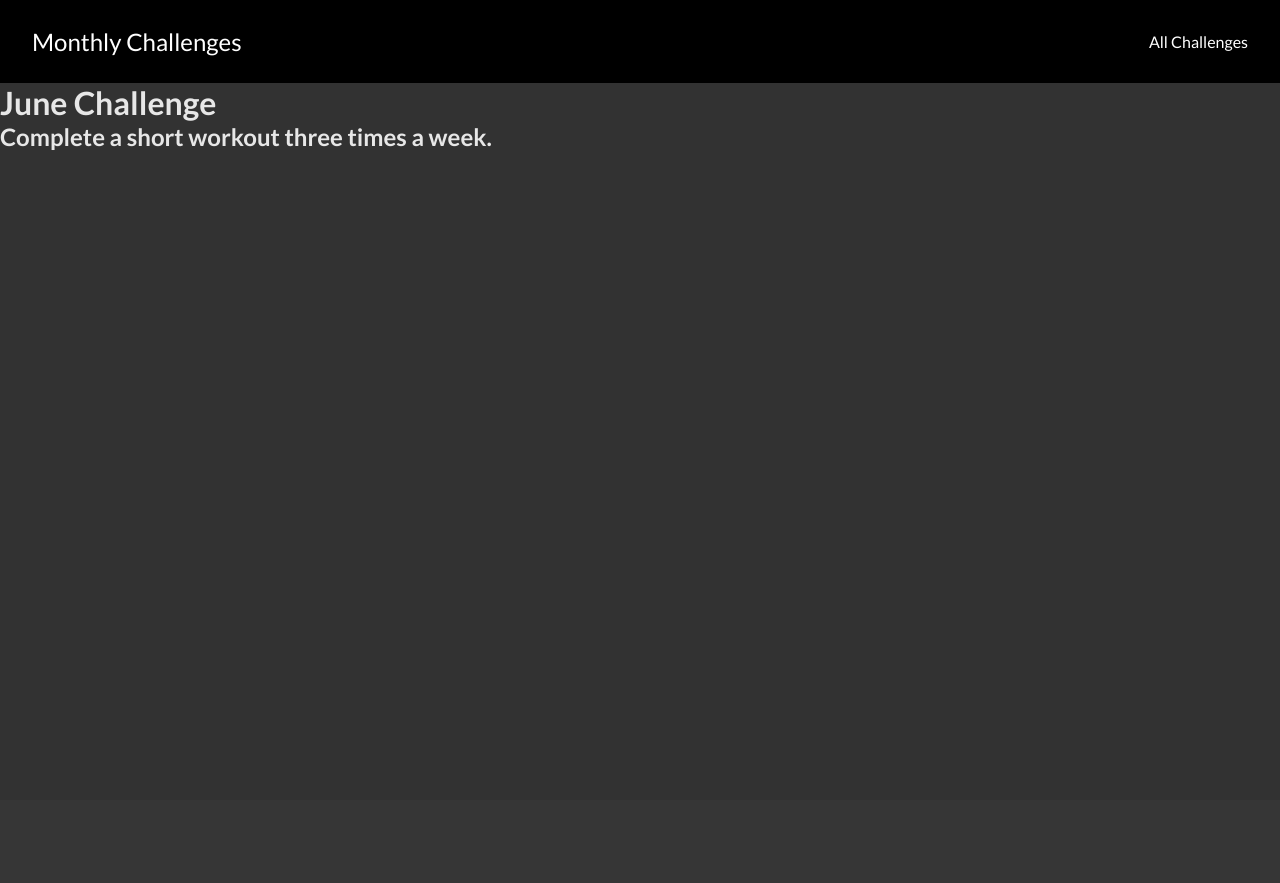
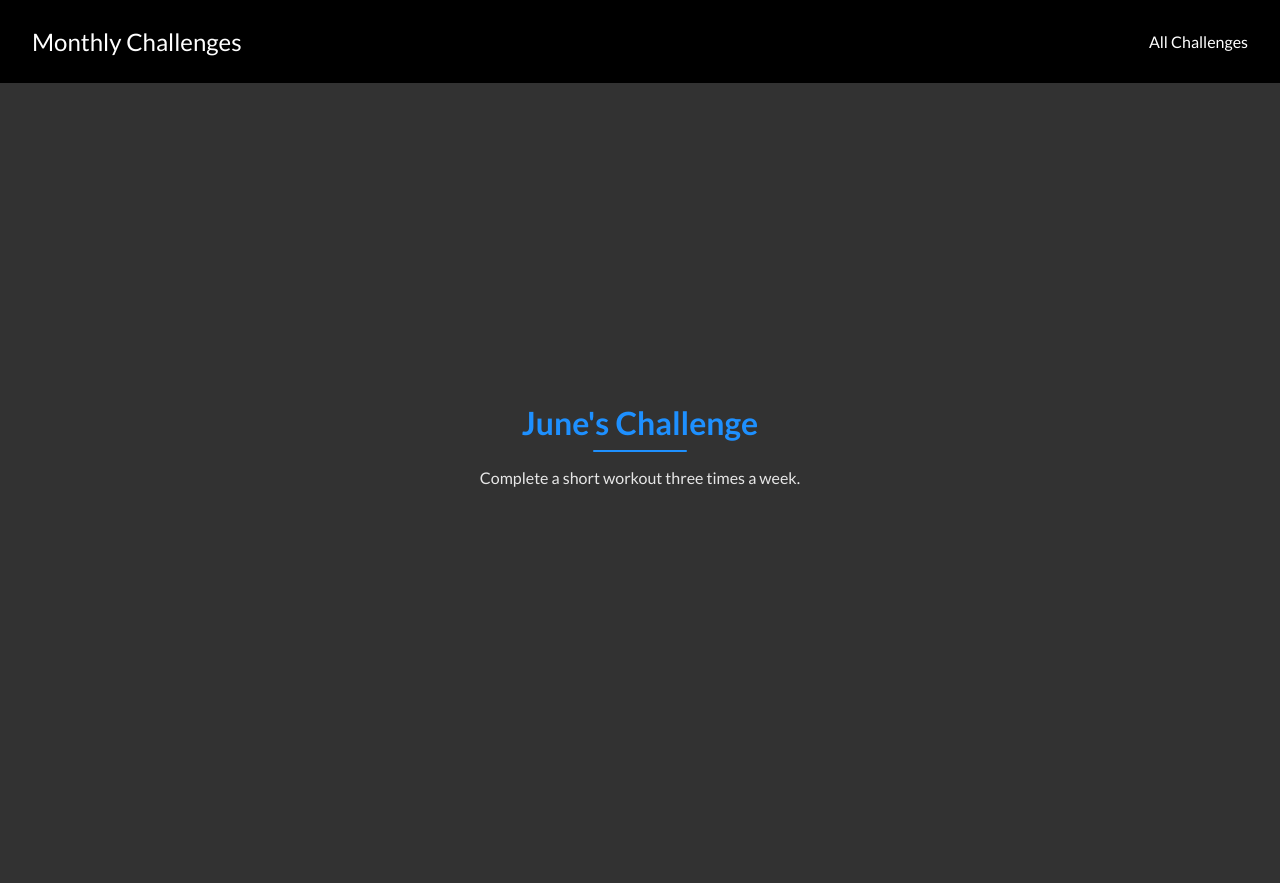
Before and after one commit to yahya-sh/monthly_challenges, a Django app: page /challenges/june/ in a window 1280 px wide. Before the commit the page ends 150 px from the top, so only its background shows below. Run offline with Django 5.2, Linux system fonts and the light colour scheme.

Commit message:
styling the monthly challenge page

```diff
--- /dev/null
+++ b/challenges/static/challenges/monthly-challenge.css
@@ -0,0 +1,24 @@
+.content {
+    display: flex;
+    flex-direction: column;
+    justify-content: flex-start;
+    align-items: center;
+    min-height: 100vh;
+    box-sizing: border-box;
+    padding-top: 40vh;
+    margin: 0;
+}
+
+.month-challenge-heading {
+    color: dodgerblue;
+}
+
+.month-challenge-heading::after {
+    content: '';
+    display: block;
+    background-color: dodgerblue;
+    border-radius: 2px;
+    width: 40%;
+    height: 2px;
+    margin: 8px auto 0;
+}
--- a/challenges/templates/challenges/monthly-challenge.html
+++ b/challenges/templates/challenges/monthly-challenge.html
@@ -1,11 +1,19 @@
-{% extends "base.html" %}
-{% block page_title %}{{ month|title }} Challenge{% endblock page_title %}
+{% extends 'base.html' %}
+{% load static %}
+{% block page_title %}
+  {{ month|title }} Challenge
+{% endblock %}
+{% block css_files %}
+  <link rel="stylesheet" href="{% static 'challenges/monthly-challenge.css' %}" />
+{% endblock %}
 {% block content %}
-    {% include "challenges/includes/header.html" %}
-    <h1>{{ month|title  }} Challenge</h1>
+  {% include 'challenges/includes/header.html' %}
+  <div class="content">
+    <h1 class="month-challenge-heading">{{ month|title }}'s Challenge</h1>
     {% if challenge is not None %}
-    <h2>{{challenge}}</h2>
+      <p>{{ challenge }}</p>
     {% else %}
-    <h2>There is no challenge for this month yet!</h2>
+      <p>There is no challenge for this month yet!<p>
     {% endif %}
-{% endblock content %}
+  </div>
+{% endblock %}
```
